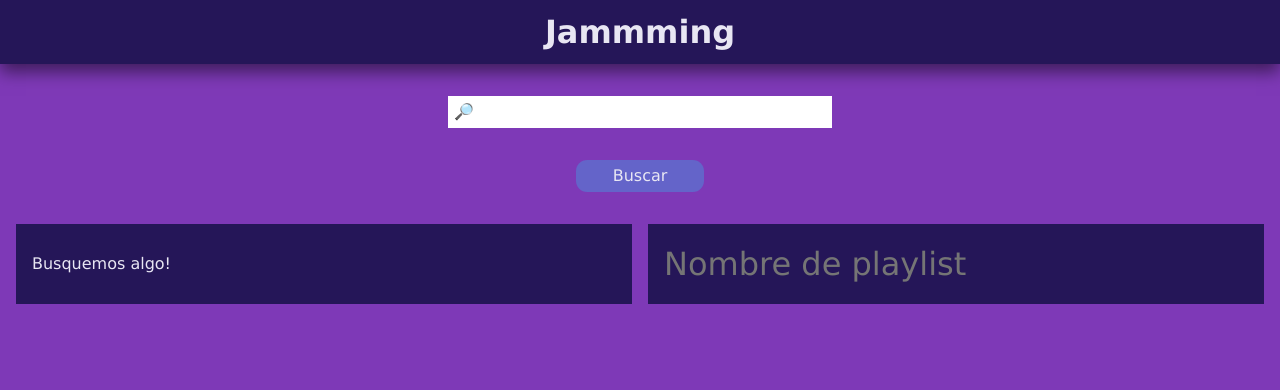
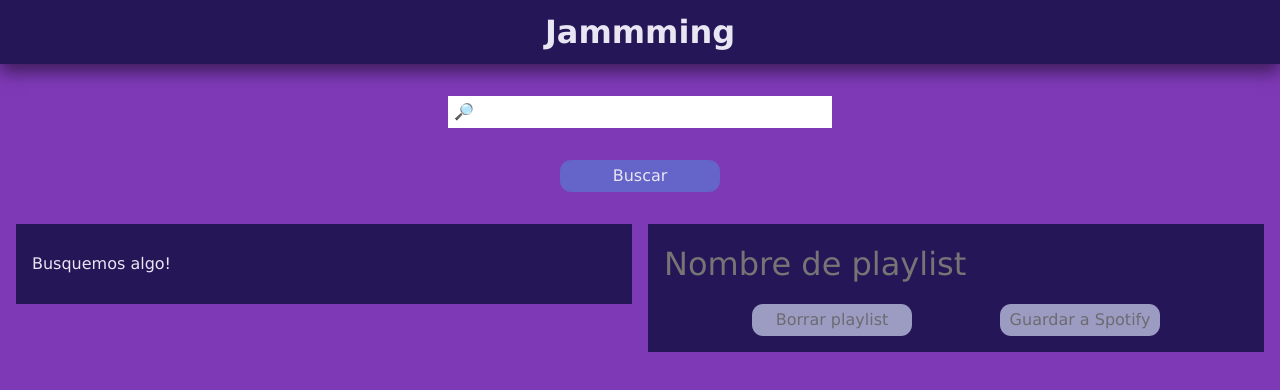
Before and after one commit to sebapereira111/Jammming, a React (Vite) app: page / in a window 1280 px wide. Shown: the top 390 px of the page. Built offline with nearby package versions, Linux system fonts and the light colour scheme.

Commit message:
Detalles en Playlist. Tambien se modificaron los selectores CSS.

```diff
--- a/src/components/Playlist/Playlist.css
+++ b/src/components/Playlist/Playlist.css
@@ -1,18 +1,18 @@
-.playlistPrincipal {
+.playlist-principal {
     background-color: var(--color-bloque);
     padding: 1rem;
     flex-grow: 1;
     flex-basis: 50%;
 }
 
-.playlistNameInput {
+.playlist-nombre {
     display: flex;
     justify-content: center;
     align-items: center;
     width: 100%;
 }
 
-.inputPlaylist {
+.playlist-nombre-texto {
     flex-grow: 1;
     background-color: transparent;
     color: var(--color-texto);
@@ -20,11 +20,23 @@
     height: 3rem;
 }
 
-.botonTextoPlaylist {
+.playlist-boton-x-nombre-activo {
+    display: block;
     background-color:transparent;
+    min-width: 0;
     height: 2rem;
     width: 2rem;
     flex-shrink: 0;
     border-radius: 0.5rem;
     font-size: 1rem;
 }
+
+.playlist-boton-x-nombre-inactivo {
+    display: none;
+}
+
+.playlist-botones-inferiores {
+    margin-top: 1rem;
+    display: flex;
+    justify-content: space-evenly;
+}
--- a/src/components/Playlist/Playlist.jsx
+++ b/src/components/Playlist/Playlist.jsx
@@ -4,42 +4,60 @@ import Track from '../Track/Track'
 
 function Playlist({ listaDeMusicas, setListaDeMusicas }) {
     /* Variable para el nombre de la playlist */
-    const [name, setName] = useState("");
+    const [nombrePlaylist, setNombrePlaylist] = useState("");
+    /* Variable para activar y dasactivar el boton ❌ */
+    const [botonXNombrePlaylistActivo, setBotonXNombrePlaylistActivo] = useState(false);
 
-    /* Para modificar el nomre la playlist y unificar con el texto */
-    function handleChangePlaylist(e) {
-        setName(e.target.value)
+    /* Para modificar el nombre de la playlist y unificar con el texto.
+    Tambien hace aparecer y desaparecer el boton ❌ */
+    function handleChangeNombrePlaylist(e) {
+        setNombrePlaylist(e.target.value)
         if (e.target.value == "") {
-            document.getElementById('botonXPlaylist').textContent = "";
+            setBotonXNombrePlaylistActivo(false);
         } else {
-            document.getElementById('botonXPlaylist').textContent = "❌";
+            setBotonXNombrePlaylistActivo(true);
         }
     }
 
-    /* Para borrar el nombre de la playlist */
+    /* Para borrar el nombre de la playlist con la X */
     function handleBorrarNombrePlaylist() {
-        setName("");
-        document.getElementById('botonXPlaylist').textContent = "";
+        setNombrePlaylist("");
+        setBotonXNombrePlaylistActivo(false);
+    }
+
+    /* Borra la playlist completa */
+    function handleBorrarPlaylist() {
+        setListaDeMusicas([]);
+    }
+
+    /* Funcion para guardar la playlist a Spotify
+    Temporalmente solo emite una alerta */
+    function handleGuardarASpotify() {
+        alert("Guardado a Spotify");
     }
 
     return (
         <>
-            <div className='playlistPrincipal'>
+            <div className='playlist-principal'>
                 <form>
-                    <div className='playlistNameInput'>
+                    <div className='playlist-nombre'>
                         <input
-                            id="playlistName"
-                            name="playlistName"
-                            className='inputPlaylist'
-                            type="text"
-                            value={name}
+                            id='textoNombrePlaylist'
+                            name='textoNombrePlaylist'
+                            className='playlist-nombre-texto'
+                            type='text'
+                            value={nombrePlaylist}
                             placeholder='Nombre de playlist'
-                            onChange={handleChangePlaylist}
+                            onChange={handleChangeNombrePlaylist}
                         />
-                        <button id='botonXPlaylist' type='button' className='botonTextoPlaylist' onClick={handleBorrarNombrePlaylist}></button>
+                        <button id='botonXNombrePlaylist' type='button' className={botonXNombrePlaylistActivo ? "playlist-boton-x-nombre-activo" : "playlist-boton-x-nombre-inactivo"} onClick={handleBorrarNombrePlaylist}>❌</button>
                     </div>
                 </form>
                 {listaDeMusicas.map((item, index) => (<Track index={index} musica={item} boton={"-"} setListaDeMusicas={setListaDeMusicas}/>))}
+                <div className='playlist-botones-inferiores'>
+                    <button disabled={!listaDeMusicas.length} onClick={handleBorrarPlaylist} >Borrar playlist</button>
+                    <button disabled={!listaDeMusicas.length} onClick={handleGuardarASpotify} >Guardar a Spotify</button>
+                </div>
             </div>
         </>
     )
--- a/src/components/SearchBar/SearchBar.css
+++ b/src/components/SearchBar/SearchBar.css
@@ -23,6 +23,7 @@
     background-color: var(--color-input);
     height: 2rem;
     width: 2rem;
+    min-width: 0;
     flex-shrink: 0;
     border-radius: 0;
     font-size: 1rem;
--- a/src/components/SearchResults/SearchResults.css
+++ b/src/components/SearchResults/SearchResults.css
@@ -14,6 +14,7 @@
 
 .botonBorrarResultados {
     background-color: transparent;
+    min-width: 0;
     height: 2rem;
     width: 2rem;
     flex-shrink: 0;
--- a/src/components/Track/Track.css
+++ b/src/components/Track/Track.css
@@ -24,6 +24,7 @@
 
 .botonAgregarTrack {
     background-color: transparent;
+    min-width: 0;
     height: 2rem;
     width: 2rem;
     flex-shrink: 0;
--- a/src/index.css
+++ b/src/index.css
@@ -9,7 +9,9 @@ body {
     --color-encabezado: #251658;
     --color-bloque: #251658;
     --color-texto: #E8E6F3;
-  --color-boton: #6464C9;
+    --color-texto-deshabilitado: #6c6b72;
+    --color-boton: #6464c9;
+    --color-boton-deshabilitado: #9c9cc2;
     --color-input: white;
     font-family: 'Lucida Sans', 'Lucida Sans Regular', 'Lucida Grande', 'Lucida Sans Unicode', Geneva, Verdana, sans-serif;
     background-color: #7E39B7;
@@ -50,15 +52,29 @@ button {
     color: var(--color-texto);
     background-color: var(--color-boton);
     height: 2rem;
-  width: 8rem;
+    min-width: 10rem;
     border-radius: 0.7rem;
     font-size: 1rem;
+}
+
+button:disabled {
+    cursor: auto;
+    color: var(--color-texto-deshabilitado);
+    background-color: var(--color-boton-deshabilitado);
 }
 
 button:hover {
     font-weight: bold;
 }
 
+button:disabled:hover {
+    font-weight: normal;
+}
+
 button:active {
     box-shadow: inset 0px 0px 5px var(--color-texto);
 }
+
+button:disabled:active {
+    box-shadow: none;
+}
```
Lines whose indentation alone changed are shown as unchanged.
